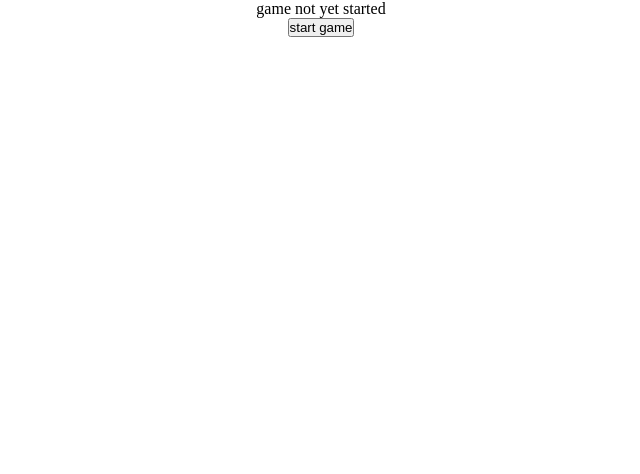
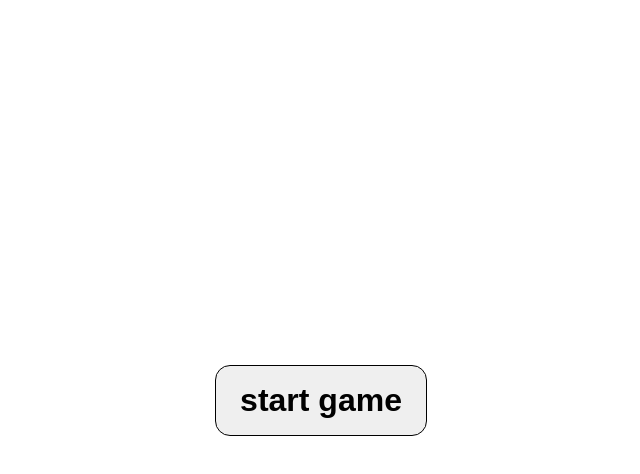
Before and after one commit to collinsezedike/spl-runner, a Next.js app: page / in a window 1280 px wide. Shown: the top 474 px of the page, without its empty margins (319-959 px from the left). Built offline with nearby package versions, Linux system fonts and the light colour scheme.

Commit message:
add:button to start the game

```diff
--- a/src/app/page.tsx
+++ b/src/app/page.tsx
@@ -154,15 +154,15 @@ const DinoGame = () => {
 				cancelAnimationFrame(animationFrameId.current)
 			}
 		}
-	}, [startGame]) // ✅ Now it only runs when `startGame` is true
+	}, [startGame])
 
 	function detectCollision(a: GameObject, b: GameObject): boolean {
 		return (
-			a.x < b.x + b.width && //a's top left corner doesn't reach b's top right corner
-			a.x + a.width > b.x && //a's top right corner passes b's top left corner
-			a.y < b.y + b.height && //a's top left corner doesn't reach b's bottom left corner
+			a.x < b.x + b.width &&
+			a.x + a.width > b.x &&
+			a.y < b.y + b.height &&
 			a.y + a.height > b.y
-		) //a's bottom left corner passes b's top left corner
+		)
 	}
 
 	// Restart game
@@ -190,10 +190,29 @@ const DinoGame = () => {
 	}
 	if (!startGame) {
 		return (
-			<>
-				<p>game not yet started</p>
-				<button onClick={() => setStartGame(true)}>start game</button>
-			</>
+			<div
+				style={{
+					display: 'flex',
+					flexDirection: 'column',
+					alignItems: 'center',
+					width: '100vw',
+					height: '100vh',
+					justifyContent: 'center',
+				}}
+			>
+				<button
+					style={{
+						fontSize: '2rem',
+						fontWeight: '700',
+						padding: '1rem 1.5rem',
+						border: '1.5px solid black',
+						borderRadius: '15px',
+					}}
+					onClick={() => setStartGame(true)}
+				>
+					start game
+				</button>
+			</div>
 		)
 	}
 	return (
```
